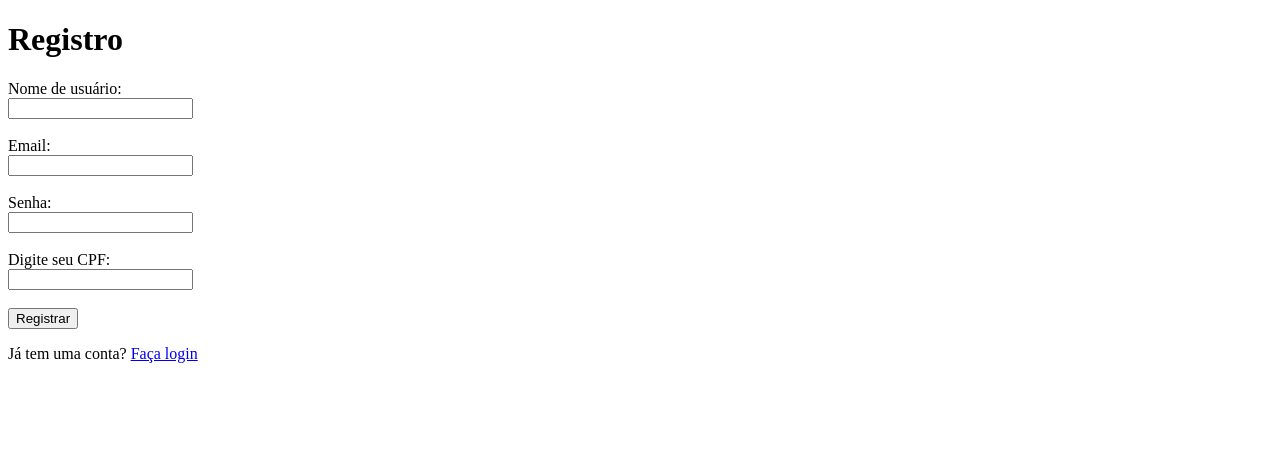
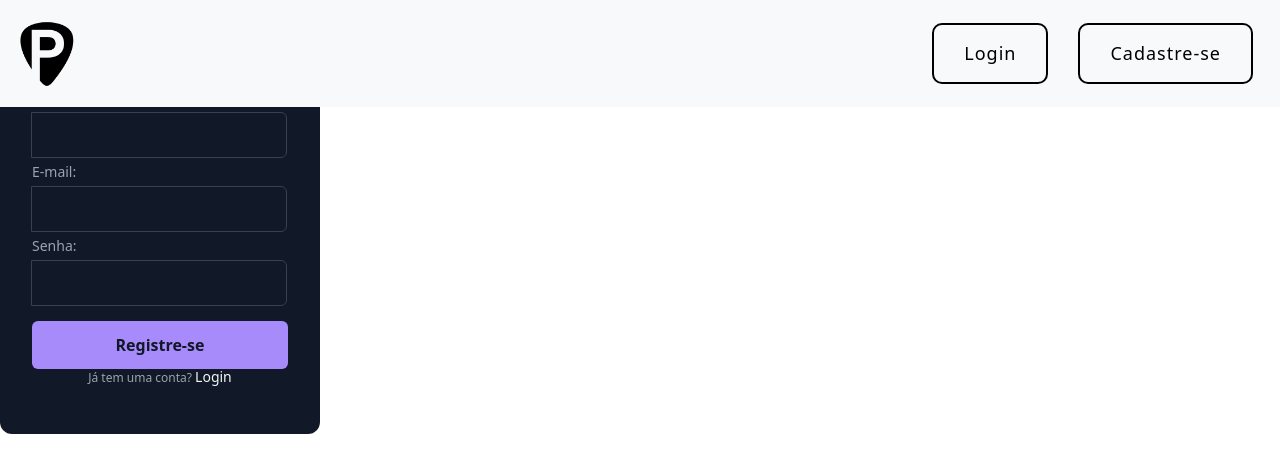
Before and after one commit to EnzoABarros/pentatonica, a PHP site: page /register.php in a window 1280 px wide. Shown: the top 473 px of the page. Run offline with PHP 8.4, Linux system fonts and the light colour scheme.

Commit message:
Update register.php

```diff
--- a/projeto/register.php
+++ b/projeto/register.php
@@ -3,28 +3,52 @@
 <head>
     <meta charset="UTF-8">
     <meta name="viewport" content="width=device-width, initial-scale=1.0">
-    <link rel="stylesheet" href="style.css">
+    <link rel="stylesheet" type="text/css "href="src/style.css?<?php echo time(); ?>">
+    <link href="https://cdn.jsdelivr.net/npm/bootstrap@5.3.3/dist/css/bootstrap.min.css" rel="stylesheet">
+    <script src="https://cdn.jsdelivr.net/npm/bootstrap@5.3.3/dist/js/bootstrap.bundle.min.js"></script>
     <title>Pentatonica</title>
 </head>
 <body>
-    <h1>Registro</h1>
-    <form action="registro.php" method="POST">
-        <label for="nomedeusuario">Nome de usuário:</label><br>
-        <input type="text" id="nomedeusuario" name="nomedeusuario" required><br><br>
 
-        <label for="email">Email:</label><br>
-        <input type="email" id="email" name="email" required><br><br>
+<nav class="navbar navbar-expand-sm bg-light navbar-light fixed-top">
+  <div class="container-fluid">
+  <a class="navbar-brand" href="index.php">
+        <img src="src/img/logo.png" alt="logo" style="width:70px;" href="index.php">
+    </a>
+    <button class="navbar-toggler" type="button" data-bs-toggle="collapse" data-bs-target="#mynavbar">
+      <span class="navbar-toggler-icon"></span>
+    </button>
+    <div class="collapse navbar-collapse" id="mynavbar">
+      <ul class="navbar-nav me-auto">
+      </ul>
+      <button class="botao d-flex" type="button" style="margin-right: 15px;" href="login.php">Login</button>
+      <button class="botao d-flex" type="button" href="register.php">Cadastre-se</button>
+      </form>
+    </div>
+  </div>
+  </nav>
 
-        <label for="password">Senha:</label><br>
-        <input type="password" id="password" name="password" required><br><br>
-
-        <label for="cpf">Digite seu CPF:</label><br>
-        <input type="cpf" id="cpf" name="cpf" required><br><br>
-
-        <input type="submit" value="Registrar">
-    </form>
-
-    <p>Já tem uma conta? <a href="login.php">Faça login</a></p>
+<div class="form-container">
+	<p class="title">Registro</p>
+	<form class="form">
+		<div class="input-group">
+			<label for="username">Nome de usuário:</label>
+			<input type="text" name="username" id="username" placeholder="">
+		</div>
+        <div class="input-group">
+			<label for="email">E-mail:</label>
+			<input type="text" name="email" id="email" placeholder="">
+			</div>
+		<div class="input-group">
+			<label for="password">Senha:</label>
+			<input type="password" name="password" id="password" placeholder="">
+		</div>
+		<button class="sign">Registre-se</button>
+	</form>
+	<p class="signup">Já tem uma conta?
+		<a rel="noopener noreferrer" href="#" class="">Login</a>
+	</p>
+</div>
 
     <script>
         document.getElementById('cpf').addEventListener('input', function (e) {
```
